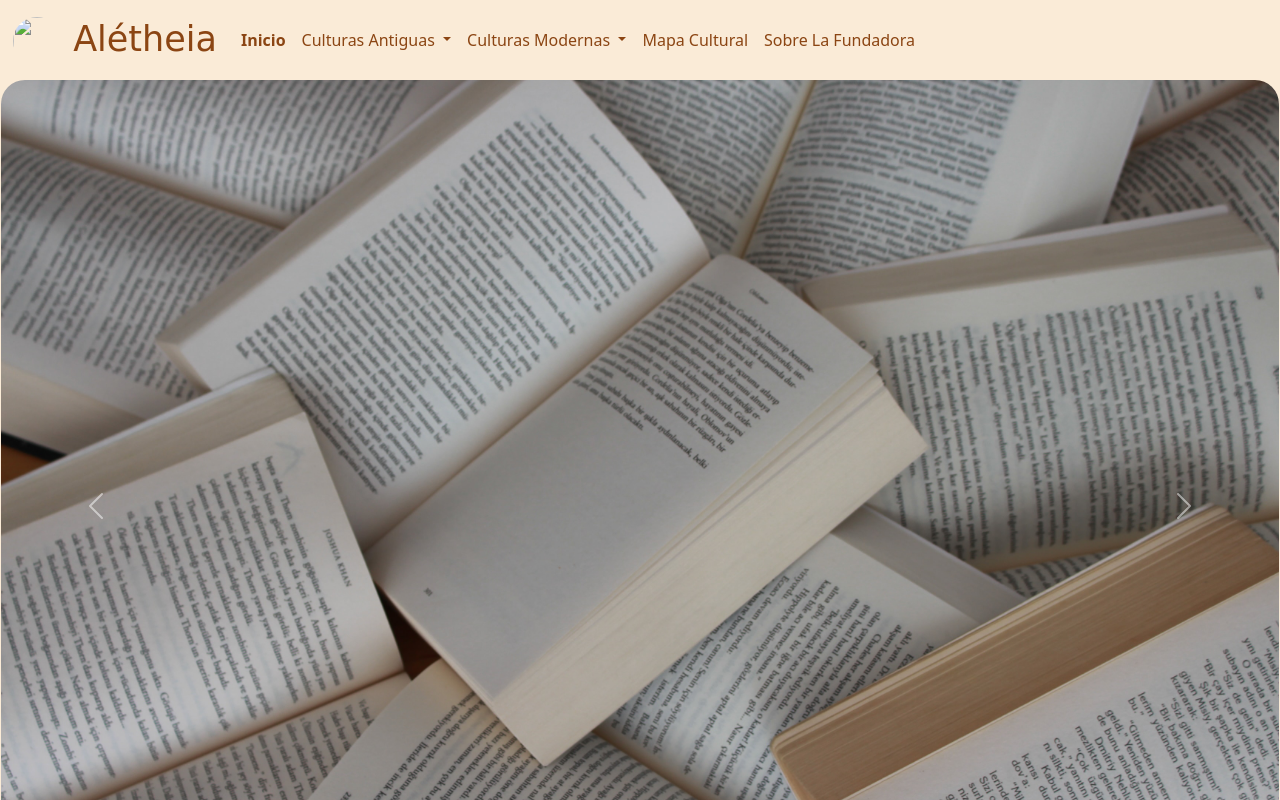
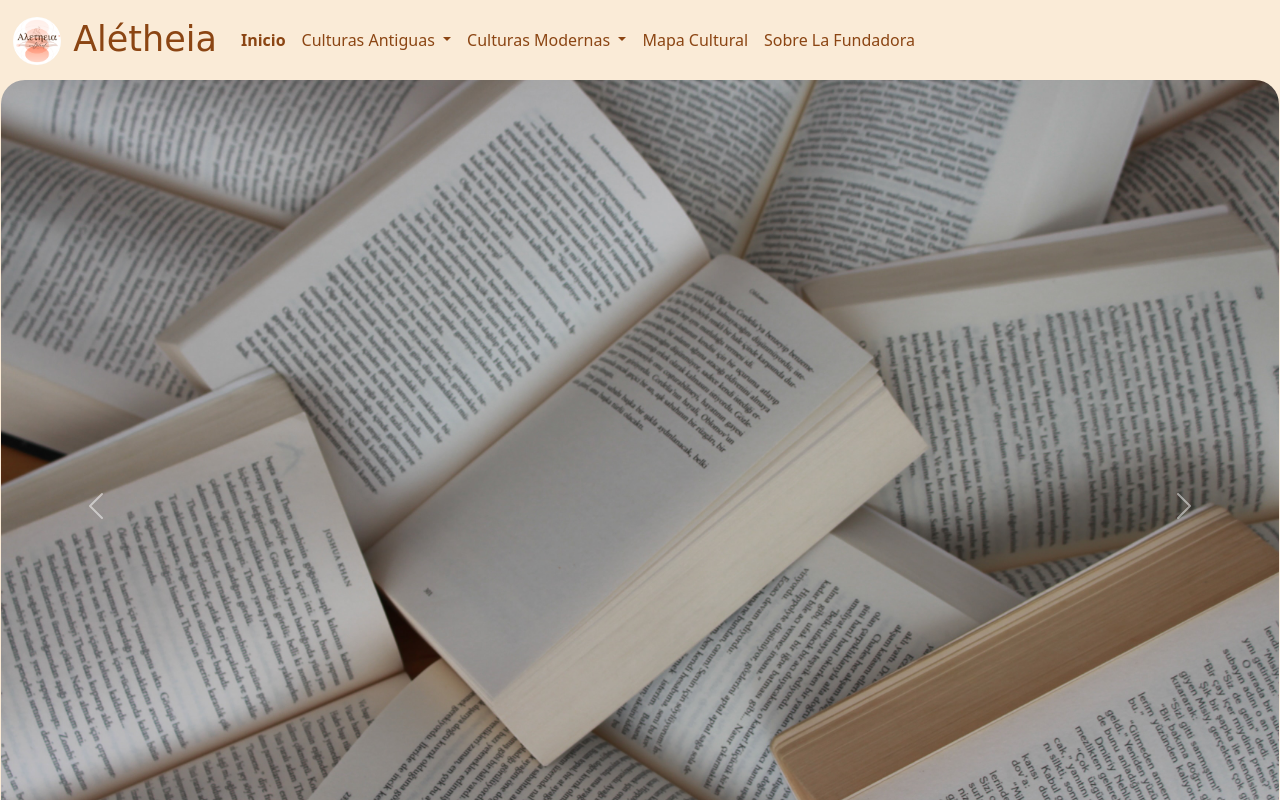
Before and after one commit to MichellMartindelCampo/MichellMartindelCampo.github.io, a plain HTML site: page index.html in a window 1280 px wide. Shown: the top 800 px of the page. Drawn offline with nearby package versions, Linux system fonts and the light colour scheme; files whose address does not match are found by name; a web font is replaced by a local one.

Commit message:
Update index.html

```diff
--- a/index.html
+++ b/index.html
@@ -18,7 +18,7 @@
             <nav class="navbar navbar-expand-lg navbar-light" style="background-color: antiquewhite;">
                 <div class="container-fluid">
                     <a class="navbar-brand" style="color: saddlebrown; font-family: 'Mr De Haviland', cursive; font-size: 35px;" href="Aletheia.html">
-                        <img src="./sm/logoaletheiapng.png" class="d-inline-block" >
+                        <img src="logoaletheiapng.png" class="d-inline-block" >
                         Alétheia
                     </a>
                     <button class="navbar-toggler" type="button" data-bs-toggle="collapse" data-bs-target="#navbarNavDropdown" aria-controls="navbarNavDropdown" aria-expanded="false" aria-label="Toggle navigation">
```
